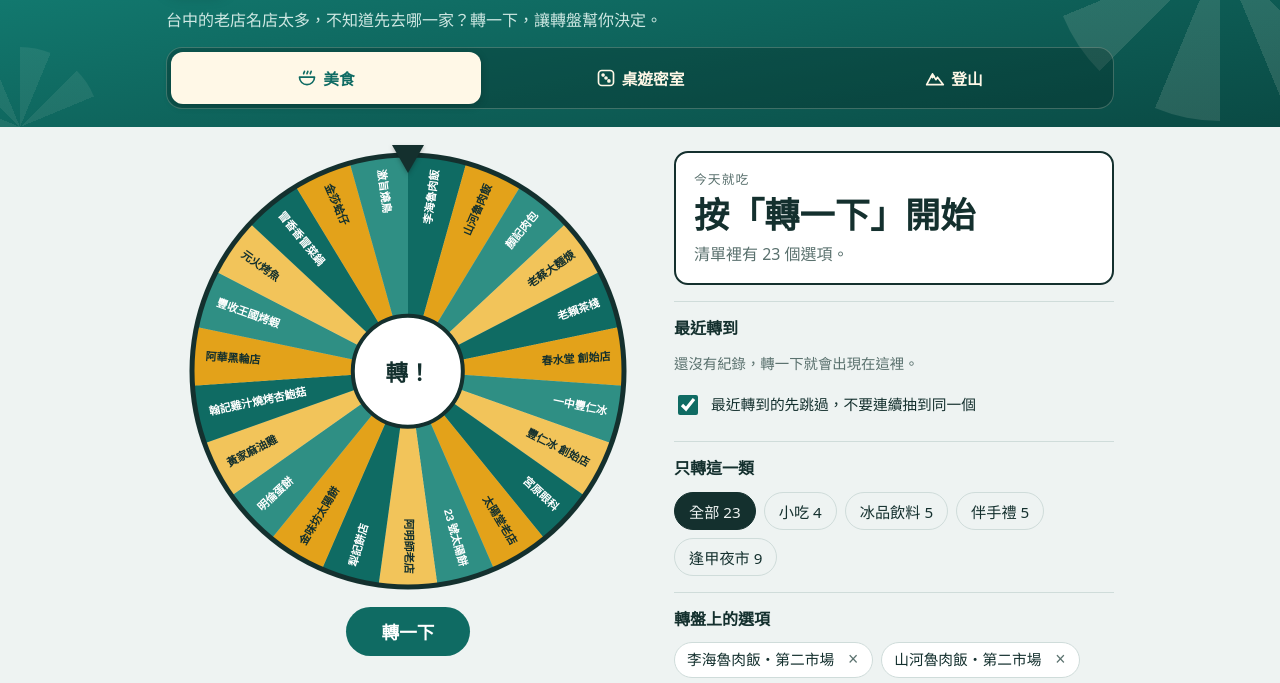
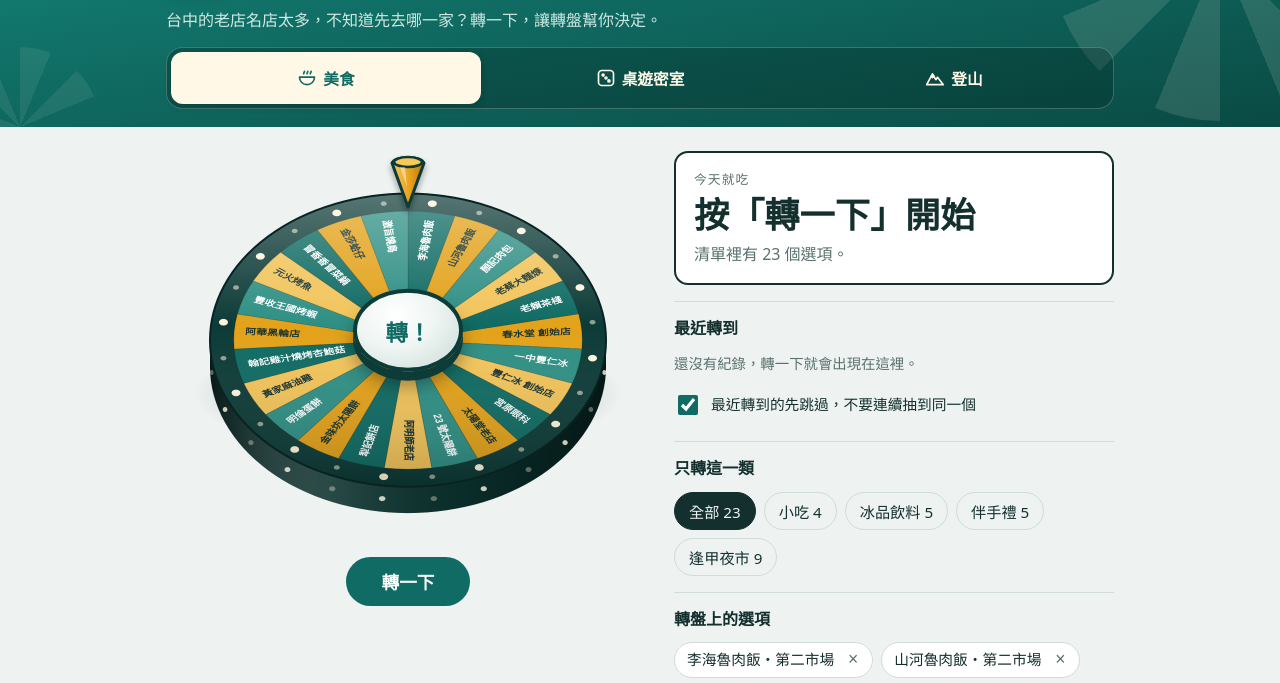
Before and after one commit to a0956530222-a11y/55666, a plain HTML site: page wheel/index.html in a window 1280 px wide. Shown: the part 99-782 px from the top of the page. Drawn offline with Linux system fonts and the light colour scheme.

Commit message:
台中轉轉樂：轉盤改成立體 3D
Co-Authored-By: Claude Opus 5.5 <noreply@anthropic.com>
Claude-Session: https://claude.ai/code/session_01RjTRgTtaL6n1Y88vUja3y2

```diff
--- a/wheel/index.html
+++ b/wheel/index.html
@@ -42,6 +42,9 @@
     --seg-4: #f2c45a;
     --seg-ink-dark: #14302e;
     --seg-ink-light: #ffffff;
+    --wheel-rim: #0d3b37;
+    --wheel-bulb: #fff6dd;
+    --wheel-shadow: rgba(4, 33, 30, .38);
     --font-display: "PingFang TC", "Noto Sans TC", "Microsoft JhengHei", sans-serif;
     --font-body: "PingFang TC", "Noto Sans TC", "Microsoft JhengHei", system-ui, sans-serif;
   }
@@ -52,6 +55,7 @@
       --hero-top: #143a36; --hero-bottom: #0b1f1d; --hero-fg: #e4efed; --hero-muted: #9fc2bc; --hero-line: rgba(228, 239, 237, .16); --hero-tab-bg: rgba(0, 0, 0, .3); --hero-tab-on: #4cc1b3; --hero-tab-on-fg: #0b1716;
       --seg-1: #1f7f75; --seg-2: #d79a1c; --seg-3: #2d9e91; --seg-4: #e9bc4f;
       --seg-ink-dark: #0e1918; --seg-ink-light: #ffffff;
+      --wheel-rim: #1f5b55; --wheel-bulb: #fff1c9; --wheel-shadow: rgba(0, 0, 0, .55);
       color-scheme: dark;
     }
   }
@@ -61,6 +65,7 @@
     --hero-top: #143a36; --hero-bottom: #0b1f1d; --hero-fg: #e4efed; --hero-muted: #9fc2bc; --hero-line: rgba(228, 239, 237, .16); --hero-tab-bg: rgba(0, 0, 0, .3); --hero-tab-on: #4cc1b3; --hero-tab-on-fg: #0b1716;
     --seg-1: #1f7f75; --seg-2: #d79a1c; --seg-3: #2d9e91; --seg-4: #e9bc4f;
     --seg-ink-dark: #0e1918; --seg-ink-light: #ffffff;
+    --wheel-rim: #1f5b55; --wheel-bulb: #fff1c9; --wheel-shadow: rgba(0, 0, 0, .55);
     color-scheme: dark;
   }
 
@@ -140,23 +145,27 @@
   @media (min-width: 820px) { .layout { grid-template-columns: minmax(0, 1.1fr) minmax(0, 1fr); } }
 
   .stage { display: grid; justify-items: center; gap: 16px; min-width: 0; }
-  .wheel-box { position: relative; width: min(100%, 440px); aspect-ratio: 1; max-width: 100%; }
+  .wheel-box { position: relative; width: min(100%, 440px); aspect-ratio: 880 / 780; max-width: 100%; }
   .wheel-box canvas { width: 100%; height: 100%; display: block; }
+  /* 立體轉盤：轉盤面往後傾斜，畫在 canvas 上；指針和中心鈕用 HTML 疊在上面 */
   .pointer {
-    position: absolute; left: 50%; top: -6px; transform: translateX(-50%);
-    width: 0; height: 0;
-    border-left: 16px solid transparent; border-right: 16px solid transparent;
-    border-top: 28px solid var(--fg);
-    filter: drop-shadow(0 2px 2px rgba(0,0,0,.25));
+    position: absolute; left: 50%; top: calc(10.6% - 40px); transform: translateX(-50%);
+    width: 44px; height: 58px; z-index: 2;
+    filter: drop-shadow(0 4px 3px rgba(0, 0, 0, .35));
   }
+  .pointer svg { width: 100%; height: 100%; display: block; }
   .hub {
-    position: absolute; inset: 50% auto auto 50%; transform: translate(-50%, -50%);
-    width: 26%; aspect-ratio: 1; border-radius: 50%;
-    background: var(--surface); border: 4px solid var(--fg);
+    position: absolute; left: 50%; top: 48.5%; transform: translate(-50%, -62%);
+    width: 25%; aspect-ratio: 1.33; border-radius: 50%;
+    background: radial-gradient(ellipse at 38% 30%, #ffffff 0%, #eef5f3 45%, #c9dad6 100%);
+    border: 4px solid var(--wheel-rim);
+    box-shadow: 0 9px 0 var(--wheel-rim), 0 14px 18px rgba(0, 0, 0, .35);
     display: grid; place-items: center;
-    font: 900 clamp(1rem, 4vw, 1.4rem) var(--font-display); color: var(--fg);
+    font: 900 clamp(1rem, 4vw, 1.4rem) var(--font-display); color: #0f6b63;
     cursor: pointer; padding: 0;
+    transition: transform .08s, box-shadow .08s;
   }
+  .hub:active:not(:disabled) { transform: translate(-50%, calc(-62% + 6px)); box-shadow: 0 3px 0 var(--wheel-rim), 0 6px 10px rgba(0, 0, 0, .3); }
   .hub:disabled { cursor: wait; }
 
   .spin-btn {
@@ -270,8 +279,16 @@
   <div class="layout">
     <section class="stage" aria-label="轉盤">
       <div class="wheel-box">
-        <canvas id="wheel" width="880" height="880" aria-hidden="true"></canvas>
-        <div class="pointer" aria-hidden="true"></div>
+        <canvas id="wheel" width="880" height="780" aria-hidden="true"></canvas>
+        <div class="pointer" aria-hidden="true">
+          <svg viewBox="0 0 44 58">
+            <defs><linearGradient id="pg" x1="0" y1="0" x2="1" y2="0"><stop offset="0" stop-color="#f7c95c"/><stop offset=".55" stop-color="#e9a21b"/><stop offset="1" stop-color="#b9780c"/></linearGradient></defs>
+            <ellipse cx="22" cy="10" rx="17" ry="7" fill="#0d3b37"/>
+            <path d="M6 10 L38 10 L22 54 Z" fill="url(#pg)" stroke="#0d3b37" stroke-width="3" stroke-linejoin="round"/>
+            <ellipse cx="22" cy="9" rx="14" ry="5" fill="#f7c95c" stroke="#0d3b37" stroke-width="2.5"/>
+            <path d="M14 14 L19 14 L21 34 Z" fill="#ffffff" opacity=".45"/>
+          </svg>
+        </div>
         <button id="hub" class="hub" type="button" aria-label="轉動轉盤">轉！</button>
       </div>
       <button id="spin" class="spin-btn" type="button">轉一下</button>
@@ -493,23 +510,83 @@
 
   function token(name) { return getComputedStyle(document.documentElement).getPropertyValue(name).trim(); }
 
+  // 把 #rrggbb 顏色調暗或調亮（f < 1 變暗，f > 1 變亮）
+  function shade(hex, f) {
+    var m = /^#?([0-9a-f]{6})$/i.exec(hex);
+    if (!m) return hex;
+    var n = parseInt(m[1], 16), out = [];
+    [16, 8, 0].forEach(function (sh) {
+      var c = (n >> sh) & 255;
+      c = f < 1 ? c * f : c + (255 - c) * (f - 1);
+      out.push(Math.max(0, Math.min(255, Math.round(c))));
+    });
+    return "rgb(" + out.join(",") + ")";
+  }
+
+  // 立體轉盤的幾何設定（以 canvas 寬度為基準）
+  var TILT = 0.74;        // 轉盤面往後傾斜後的高度比例
+  function geo(W) {
+    return { cx: W / 2, cy: W * 0.43, fr: W * 0.45, depth: W * 0.06 };
+  }
+
   function draw() {
     var list = active();
-    var W = canvas.width, R = W / 2;
-    ctx.clearRect(0, 0, W, W);
+    var W = canvas.width;
+    var g = geo(W), cx = g.cx, cy = g.cy, fr = g.fr, T = g.depth, ry = fr * TILT;
+    ctx.clearRect(0, 0, W, canvas.height);
     var segFill = [token("--seg-1"), token("--seg-2"), token("--seg-3"), token("--seg-4")];
     var inkLight = token("--seg-ink-light"), inkDark = token("--seg-ink-dark");
-    var rim = token("--fg");
+    var rim = token("--wheel-rim"), bulb = token("--wheel-bulb");
 
+    // 1. 地上的影子
     ctx.save();
-    ctx.translate(R, R);
+    ctx.translate(cx, cy + T + ry * 0.18);
+    ctx.scale(1, 0.3);
+    var sg = ctx.createRadialGradient(0, 0, fr * 0.2, 0, 0, fr * 1.08);
+    sg.addColorStop(0, token("--wheel-shadow"));
+    sg.addColorStop(1, "rgba(0,0,0,0)");
+    ctx.fillStyle = sg;
+    ctx.beginPath(); ctx.arc(0, 0, fr * 1.08, 0, Math.PI * 2); ctx.fill();
+    ctx.restore();
+
+    // 2. 轉盤的側面（厚度），左右兩邊加暗，看起來像圓柱
+    ctx.beginPath();
+    ctx.ellipse(cx, cy, fr, ry, 0, 0, Math.PI);
+    ctx.ellipse(cx, cy + T, fr, ry, 0, Math.PI, 0, true);
+    ctx.closePath();
+    ctx.fillStyle = shade(rim, 0.8);
+    ctx.fill();
+    var side = ctx.createLinearGradient(cx - fr, 0, cx + fr, 0);
+    side.addColorStop(0, "rgba(0,0,0,.45)");
+    side.addColorStop(0.35, "rgba(255,255,255,.10)");
+    side.addColorStop(0.65, "rgba(0,0,0,.05)");
+    side.addColorStop(1, "rgba(0,0,0,.5)");
+    ctx.fillStyle = side;
+    ctx.fill();
+    // 側面上的燈泡跟著轉
+    var BULBS = 24;
+    for (var b = 0; b < BULBS; b++) {
+      var ba = rotation + b * Math.PI * 2 / BULBS + Math.PI / BULBS;
+      var sy = Math.sin(ba);
+      if (sy <= 0.08) continue;
+      ctx.beginPath();
+      ctx.ellipse(cx + fr * Math.cos(ba), cy + ry * sy + T * 0.5, 3.5 + 3 * sy, 5, 0, 0, Math.PI * 2);
+      ctx.fillStyle = b % 2 ? "rgba(255,246,221,.35)" : "rgba(255,246,221,.8)";
+      ctx.fill();
+    }
+
+    // 3. 轉盤面：外圈＋分格＋文字，全部畫在傾斜的平面上
+    ctx.save();
+    ctx.translate(cx, cy);
+    ctx.scale(1, TILT);
+    ctx.beginPath(); ctx.arc(0, 0, fr, 0, Math.PI * 2);
+    ctx.fillStyle = rim; ctx.fill();
     ctx.rotate(rotation);
+    var sr = fr * 0.88;
     if (!list.length) {
-      ctx.beginPath(); ctx.arc(0, 0, R - 8, 0, Math.PI * 2);
+      ctx.beginPath(); ctx.arc(0, 0, sr, 0, Math.PI * 2);
       ctx.fillStyle = token("--surface"); ctx.fill();
-      ctx.restore(); drawRim(rim, R);
-      return;
-    }
+    } else {
       var seg = Math.PI * 2 / list.length;
       for (var i = 0; i < list.length; i++) {
         var start = -Math.PI / 2 + i * seg;
@@ -518,10 +595,13 @@
         if (i === list.length - 1 && list.length % 4 === 1 && list.length > 1) colorIdx = 1;
         ctx.beginPath();
         ctx.moveTo(0, 0);
-      ctx.arc(0, 0, R - 8, start, start + seg);
+        ctx.arc(0, 0, sr, start, start + seg);
         ctx.closePath();
         ctx.fillStyle = segFill[colorIdx];
         ctx.fill();
+        ctx.strokeStyle = "rgba(0,0,0,.14)";
+        ctx.lineWidth = 2;
+        ctx.stroke();
 
         ctx.save();
         var mid = start + seg / 2;
@@ -532,24 +612,46 @@
         ctx.textAlign = flip ? "left" : "right";
         ctx.textBaseline = "middle";
         ctx.fillStyle = (colorIdx % 2 === 0) ? inkLight : inkDark;
-      var size = Math.max(22, Math.min(40, 360 / Math.max(list.length, 6)));
+        var size = Math.max(22, Math.min(40, 330 / Math.max(list.length, 6)));
         ctx.font = "700 " + size + "px " + token("--font-display");
         var text = list[i].name;
-      var maxW = R * 0.62;
+        var maxW = sr * 0.6;
         while (ctx.measureText(text).width > maxW && text.length > 1) text = text.slice(0, -1);
         if (text !== list[i].name) text = text.slice(0, -1) + "…";
-      ctx.fillText(text, flip ? -(R - 34) : R - 34, 0);
+        ctx.fillText(text, flip ? -(sr - 22) : sr - 22, 0);
         ctx.restore();
       }
+    }
+    // 外圈的燈泡
+    for (var d = 0; d < BULBS; d++) {
+      var da = d * Math.PI * 2 / BULBS + Math.PI / BULBS;
+      ctx.beginPath();
+      ctx.arc(fr * 0.94 * Math.cos(da), fr * 0.94 * Math.sin(da), d % 2 ? 6 : 9, 0, Math.PI * 2);
+      ctx.fillStyle = bulb;
+      ctx.globalAlpha = d % 2 ? 0.55 : 1;
+      ctx.fill();
+      ctx.globalAlpha = 1;
+    }
     ctx.restore();
-    drawRim(rim, R);
-  }
 
-  function drawRim(color, R) {
+    // 4. 光澤：上方亮、下方暗
+    ctx.save();
     ctx.beginPath();
-    ctx.arc(R, R, R - 8, 0, Math.PI * 2);
-    ctx.lineWidth = 10;
-    ctx.strokeStyle = color;
+    ctx.ellipse(cx, cy, fr, ry, 0, 0, Math.PI * 2);
+    ctx.clip();
+    var gloss = ctx.createLinearGradient(0, cy - ry, 0, cy + ry);
+    gloss.addColorStop(0, "rgba(255,255,255,.30)");
+    gloss.addColorStop(0.45, "rgba(255,255,255,0)");
+    gloss.addColorStop(1, "rgba(0,0,0,.18)");
+    ctx.fillStyle = gloss;
+    ctx.fillRect(cx - fr, cy - ry, fr * 2, ry * 2);
+    ctx.restore();
+
+    // 5. 轉盤面的邊線
+    ctx.beginPath();
+    ctx.ellipse(cx, cy, fr, ry, 0, 0, Math.PI * 2);
+    ctx.lineWidth = 4;
+    ctx.strokeStyle = shade(rim, 0.6);
     ctx.stroke();
   }
 
--- a/wheel/sw.js
+++ b/wheel/sw.js
@@ -1,6 +1,6 @@
 // 台中轉轉樂的 service worker：先存好 App 檔案，沒有網路也能開啟。
 // 修改任何檔案後，請把 CACHE 的版本號加一，手機才會更新到新版。
-const CACHE = "taichung-wheels-v4";
+const CACHE = "taichung-wheels-v5";
 const FILES = [
   "./",
   "./index.html",
```
Also changed, not shown: wheel/screenshots/food.jpg, wheel/screenshots/games.jpg, wheel/screenshots/hike.jpg, wheel/screenshots/wide.jpg. Lines whose indentation alone changed are shown as unchanged.
